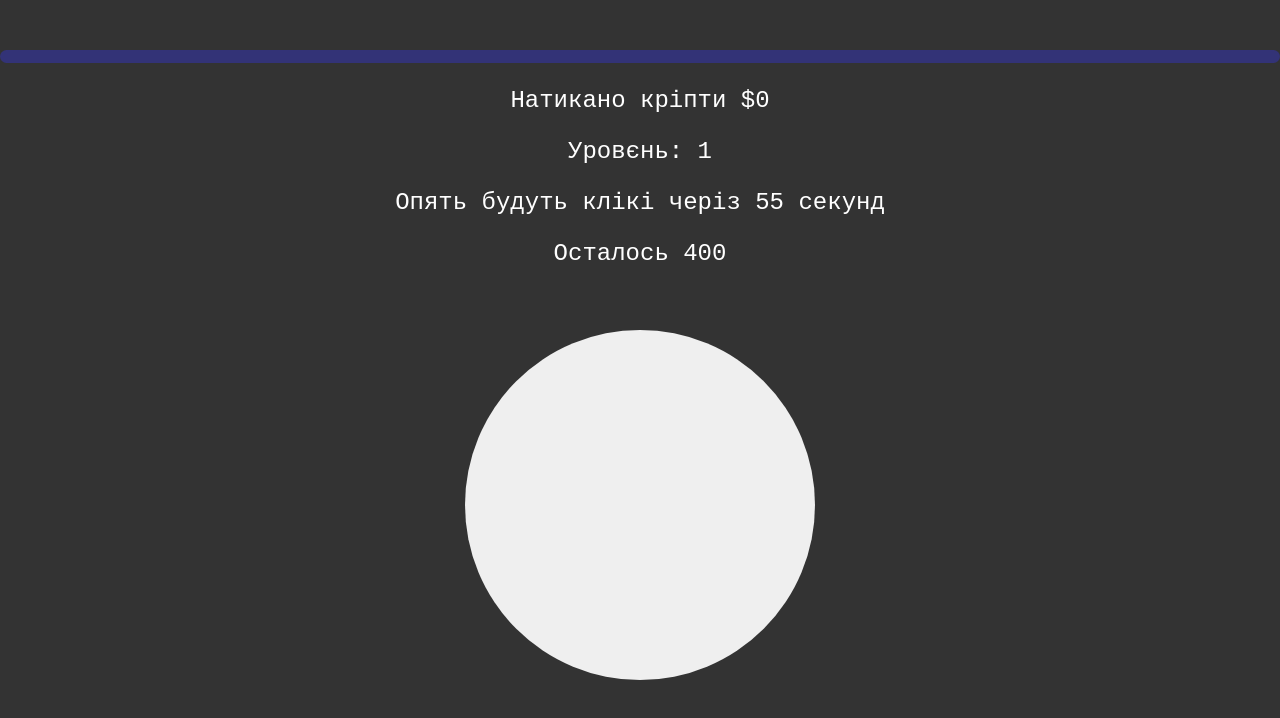
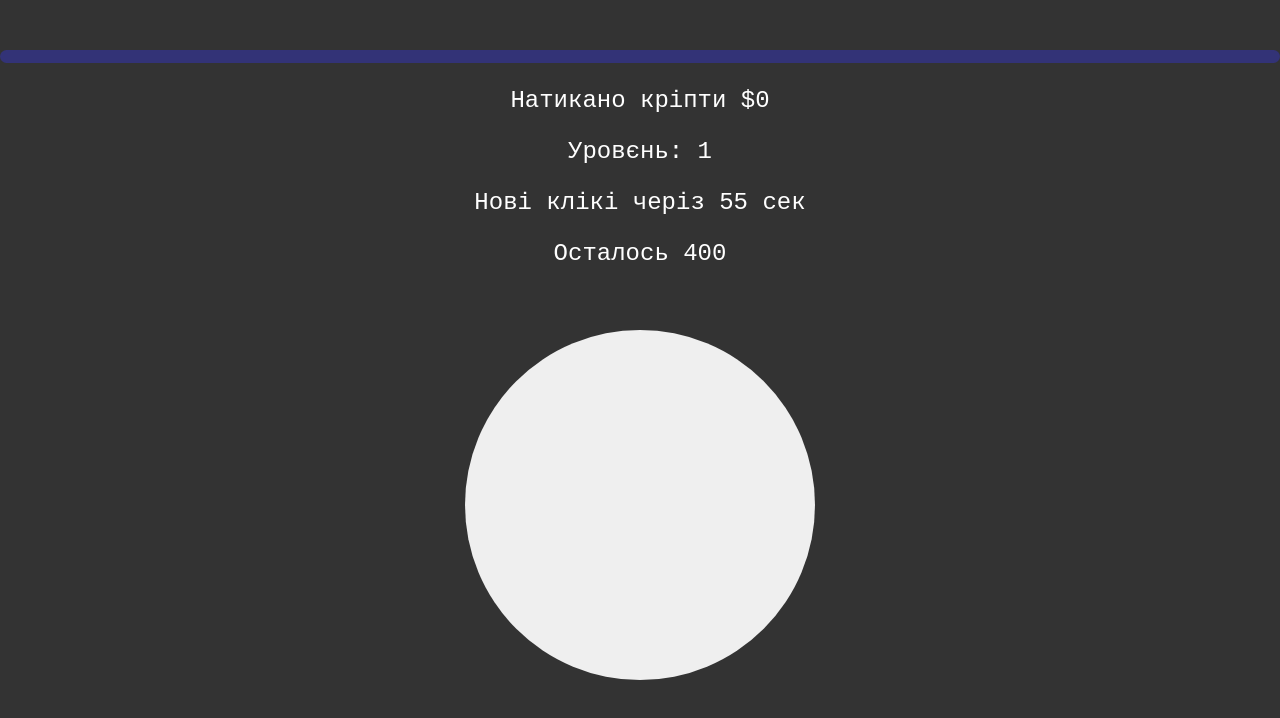
Before and after one commit to bopry/cryptoboban.github.io, a plain HTML site: page index.html in a window 1280 px wide. Shown: the part 80-798 px from the top of the page. Drawn offline with Linux system fonts and the light colour scheme.

Commit message:
Update index.html

```diff
--- a/index.html
+++ b/index.html
@@ -98,7 +98,7 @@
   </div>
   <p>Натикано кріпти $<span id="coins">0</span></p>
   <p>Уровєнь: <span id="level">1</span></p>
-  <p>Опять будуть клікі черіз <span id="timer">60</span> секунд</p>
+  <p>Нові клікі черіз <span id="timer">60</span> сек</p>
   <p>Осталось <span id="clicks-left">400</span></p>
 
 </div>
```
